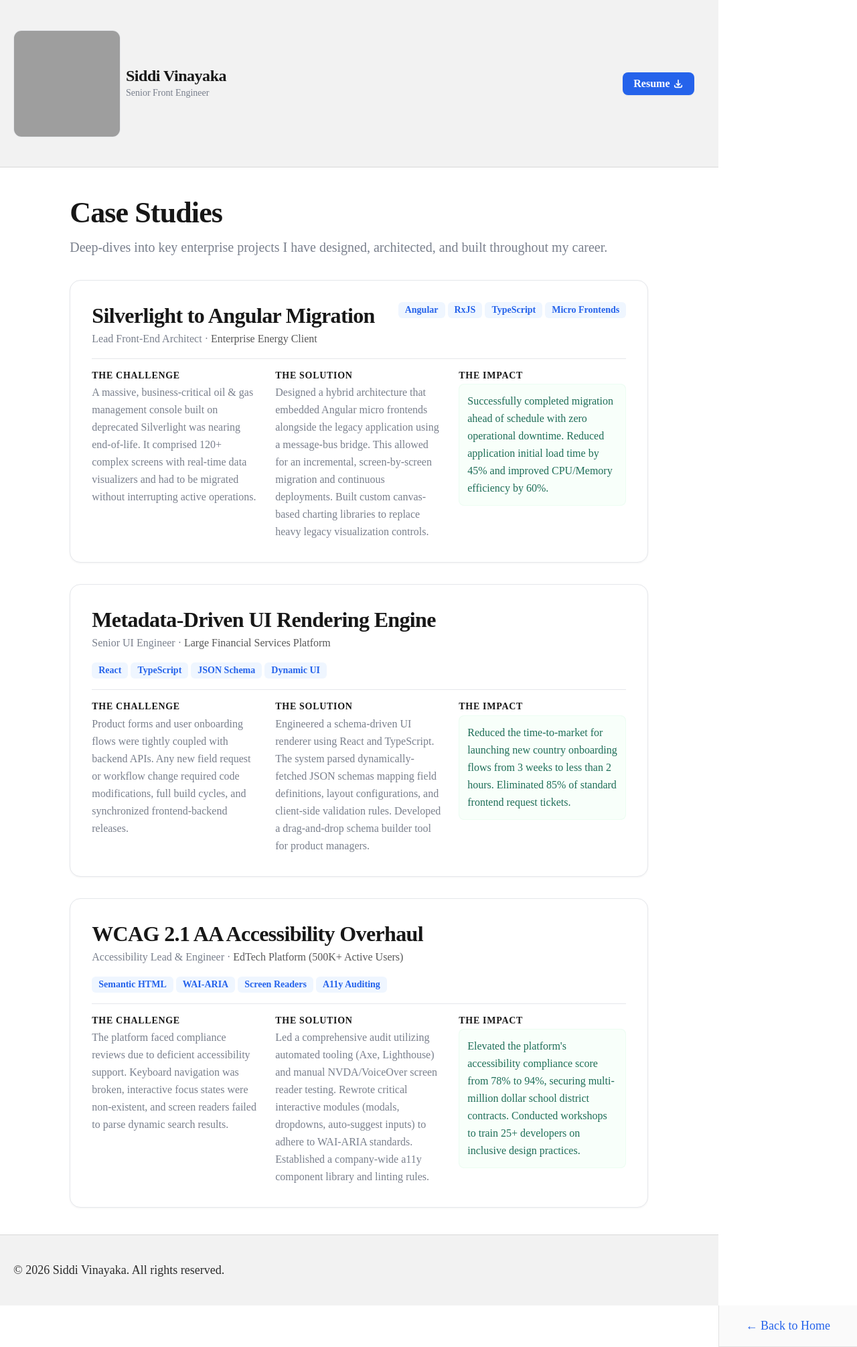
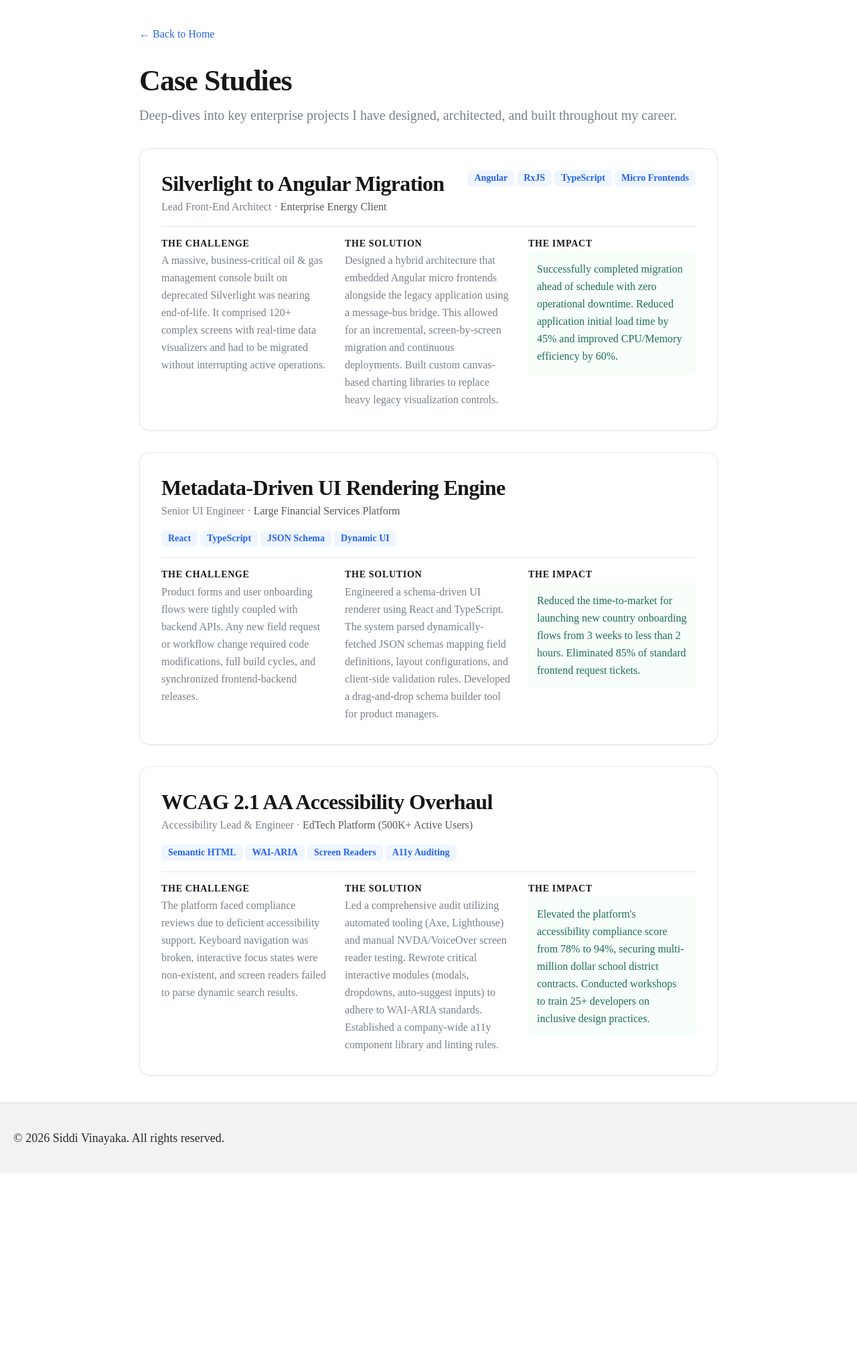
Before and after one commit to svinayaka/siddi-vinayaka.dev, a Next.js app: page /en/case-studies in a window 1280 px wide. Shown: the whole page at 67% size. After the commit the page ends 1752 px from the top, so only its background shows below. Built offline with nearby package versions, Linux system fonts and the light colour scheme; grey boxes are pictures that could not be loaded.

Commit message:
feat: add capabilities page, refine case studies layout, and enforce readonly prop types in components

```diff
--- /dev/null
+++ b/app/[lang]/capabilities/page.module.tsx
@@ -0,0 +1,3 @@
+export default function Capabilities() {
+    return <></>
+}
--- /dev/null
+++ b/app/[lang]/capabilities/page.tsx
@@ -0,0 +1,3 @@
+export default function Capabilities() {
+    return <></>
+}
--- a/app/[lang]/case-studies/page.module.css
+++ b/app/[lang]/case-studies/page.module.css
@@ -1,18 +1,33 @@
+.pageContainer {
+  display: flex;
+  flex-direction: column;
+  min-height: 100vh;
+  background-color: var(--background);
+  color: var(--foreground);
+}
+
 .backLink {
+  display: inline-flex;
+  align-items: center;
+  gap: 0.5rem;
   color: var(--primary);
   text-decoration: none;
   font-weight: 500;
-  transition: opacity 0.2s ease;
+  font-size: var(--font-size-sm);
+  transition: transform 0.2s ease, color 0.2s ease;
 }
 
 .backLink:hover {
-  text-decoration: underline;
-  opacity: 0.8;
+  color: var(--primary-hover);
+  transform: translateX(-4px);
 }
 
 @media (prefers-color-scheme: dark) {
   .backLink {
     color: #60a5fa;
+  }
+  .backLink:hover {
+    color: #93c5fd;
   }
 }
 
--- a/app/[lang]/case-studies/page.tsx
+++ b/app/[lang]/case-studies/page.tsx
@@ -1,5 +1,4 @@
 import Link from "next/link";
-import Header from "@/components/Header";
 import Footer from "@/components/Footer";
 import styles from "./page.module.css";
 
@@ -35,20 +34,13 @@ export default function CaseStudies() {
   ];
 
   return (
-    <div className="main_container">
-      <Header />
-
-      <nav>
-        <ul>
-          <li>
-            <Link href="/" className={styles.backLink}>
-              &larr; Back to Home
-            </Link>
-          </li>
-        </ul>
-      </nav>
-
+    <div className={styles.pageContainer}>
       <main className={styles.casesMain}>
+        <div>
+          <Link href="/" className={styles.backLink}>
+            &larr; Back to Home
+          </Link>
+        </div>
         <div className={styles.casesHeader}>
           <h1 className={styles.casesTitle}>Case Studies</h1>
           <p className={styles.casesDesc}>
--- a/components/Header.tsx
+++ b/components/Header.tsx
@@ -3,7 +3,7 @@ import Image from "next/image";
 import React from "react";
 import styles from "./Header.module.css";
 
-export default function Header({ children }: { children?: React.ReactNode }) {
+export default function Header({ children }: Readonly<{ children?: React.ReactNode }>) {
 
   return (
     <header className={styles.headerContainer}>
--- a/components/Menu.tsx
+++ b/components/Menu.tsx
@@ -7,7 +7,7 @@ interface MenuProps {
   navLinks: { name: string; href: string }[];
 }
 
-export default function MobileMenu({ navLinks }: MenuProps) {
+export default function MobileMenu({ navLinks }: Readonly<MenuProps>) {
     const [isOpen, setIsOpen] = useState<boolean>(false);
     const handleClick = () => {
         setIsOpen(openStatus => !openStatus);
```
